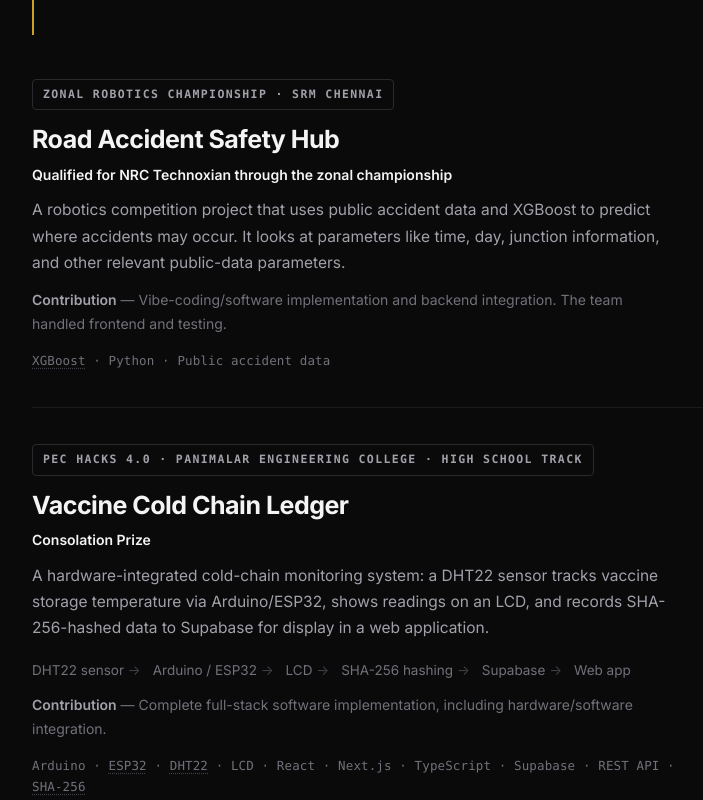
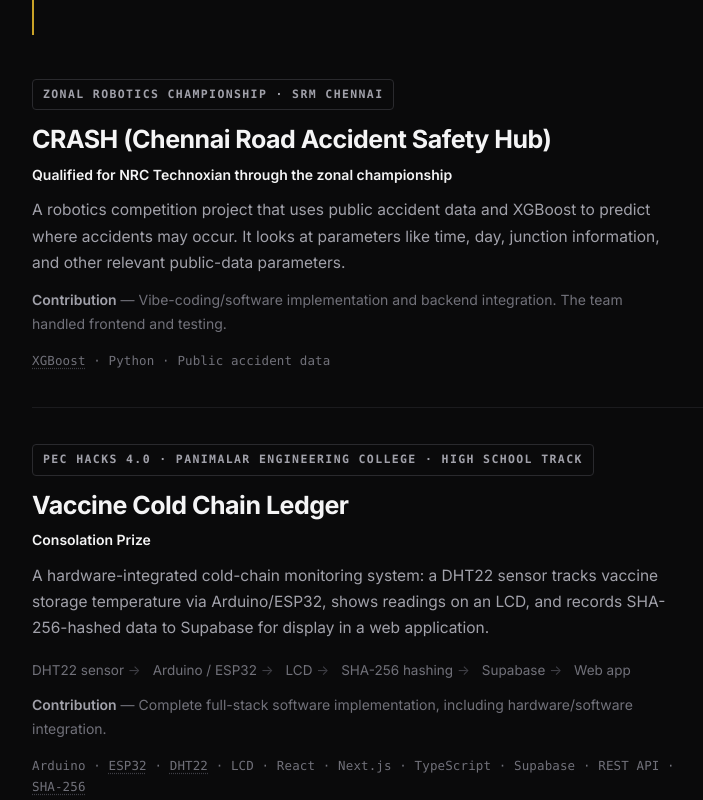
Before and after one commit to Raghav2012Code/dev-portfolio, a React (Vite) app: page / in a window 1280 px wide. Shown: the part 2240-3040 px from the top of the page, without its empty margins (272-975 px from the left). Built offline with nearby package versions, Linux system fonts and the light colour scheme.

Commit message:
Rename Road Accident Safety Hub to CRASH acronym

```diff
--- a/src/data/content.ts
+++ b/src/data/content.ts
@@ -106,7 +106,7 @@ export const PROJECTS: Project[] = [
     ],
   },
   {
-    name: "Road Accident Safety Hub",
+    name: "CRASH (Chennai Road Accident Safety Hub)",
     badge: "Zonal Robotics Championship · SRM Chennai",
     result: "Qualified for NRC Technoxian through the zonal championship",
     description:
@@ -225,7 +225,7 @@ export const TIMELINE: TimelineItem[] = [
   {
     year: "2026",
     title: "Zonal Robotics Championship",
-    sub: "SRM Chennai · Road Accident Safety Hub",
+    sub: "SRM Chennai · CRASH",
     result: "Qualified for NRC Technoxian",
   },
   {
```
